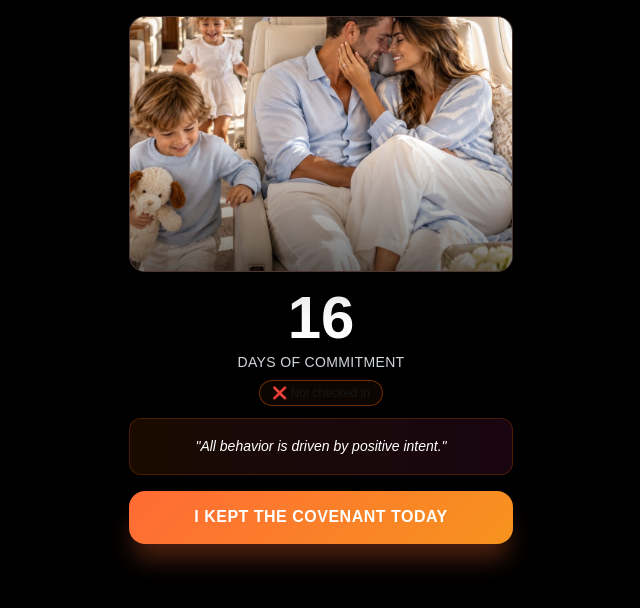
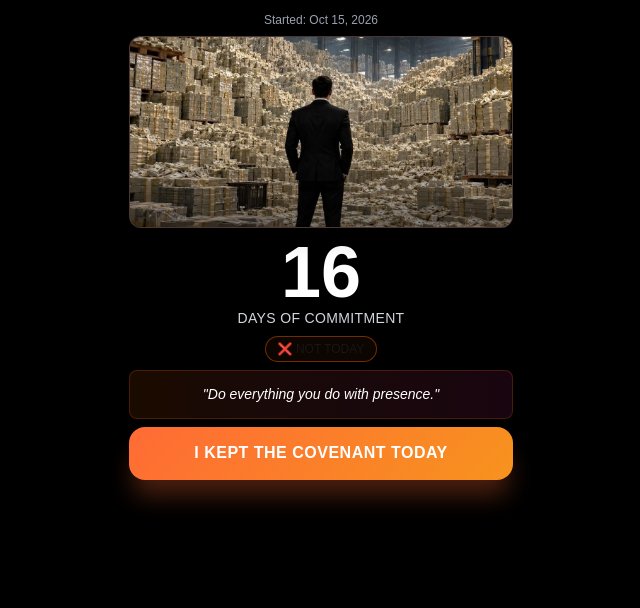
Before and after one commit to idovadya2707-cloud/idovadya2707-cloud.github.io, a Next.js app in the folder covenant-keeper/: page / in a window 1280 px wide. Shown: the top 608 px of the page, without its empty margins (319-959 px from the left). Built offline with nearby package versions, Linux system fonts and the light colour scheme.

Commit message:
Redesign: Israel timezone tracking, show start date, missed day indicator, compact layout

```diff
--- a/covenant-keeper/app/page.tsx
+++ b/covenant-keeper/app/page.tsx
@@ -1,8 +1,8 @@
 'use client';
 
 import { useState, useEffect } from 'react';
-import { AFFIRMATIONS, IMAGES } from '@/lib/constants';
-import { getCurrentDayCount, getRandomIndex } from '@/lib/utils';
+import { AFFIRMATIONS, IMAGES, START_DATE } from '@/lib/constants';
+import { getCurrentDayCount, getRandomIndex, getTodayIsraelTime } from '@/lib/utils';
 
 export default function CovenantKeeper() {
   const [dayCount, setDayCount] = useState<number>(0);
@@ -11,6 +11,7 @@
   const [isAnimating, setIsAnimating] = useState(false);
   const [particles, setParticles] = useState<Array<{ id: number; x: number; y: number }>>([]);
   const [checkedInToday, setCheckedInToday] = useState(false);
+  const [missedYesterday, setMissedYesterday] = useState(false);
 
   useEffect(() => {
     // Register service worker
@@ -20,16 +21,25 @@
       });
     }
 
-    // Initialize on mount - calculate from start date
-    const initialDayCount = getCurrentDayCount();
-    setDayCount(initialDayCount);
-    setAffirmationIndex(getRandomIndex(AFFIRMATIONS.length));
-    setImageIndex(getRandomIndex(IMAGES.length));
+    const updateState = () => {
+      const todayIsrael = getTodayIsraelTime();
+      const initialDayCount = getCurrentDayCount();
+      setDayCount(initialDayCount);
+      setAffirmationIndex(getRandomIndex(AFFIRMATIONS.length));
+      setImageIndex(getRandomIndex(IMAGES.length));
 
-    // Check if checked in today
-    const today = new Date().toISOString().split('T')[0];
-    const lastCheckDate = localStorage.getItem('lastCheckDate');
-    setCheckedInToday(lastCheckDate === today);
+      const lastCheckDate = localStorage.getItem('lastCheckDate');
+      const lastCheckDay = localStorage.getItem('lastCheckDay');
+
+      setCheckedInToday(lastCheckDate === todayIsrael);
+      setMissedYesterday(lastCheckDay && lastCheckDay !== todayIsrael && !checkedInToday);
+    };
+
+    updateState();
+
+    // Check every minute for day change
+    const interval = setInterval(updateState, 60000);
+    return () => clearInterval(interval);
   }, []);
 
   const handleCheckIn = () => {
@@ -43,10 +53,12 @@
     }));
     setParticles(newParticles);
 
-    // Log the check-in
-    const today = new Date().toISOString().split('T')[0];
-    localStorage.setItem('lastCheckDate', today);
+    // Log the check-in with Israel timezone
+    const todayIsrael = getTodayIsraelTime();
+    localStorage.setItem('lastCheckDate', todayIsrael);
+    localStorage.setItem('lastCheckDay', todayIsrael);
     setCheckedInToday(true);
+    setMissedYesterday(false);
 
     // Rotate content
     setAffirmationIndex(getRandomIndex(AFFIRMATIONS.length));
@@ -59,29 +71,39 @@
   };
 
   return (
-    <div className="min-h-screen w-full bg-black flex flex-col items-center justify-start p-4 pt-4 safe-area-inset">
-      <div className="w-full max-w-sm">
-        {/* Image Card - TOP */}
-        <div className="relative mb-4 rounded-2xl overflow-hidden shadow-2xl h-64 bg-slate-800 border border-orange-500/20">
+    <div className="w-full bg-black flex flex-col items-center justify-between p-3 safe-area-inset" style={{ minHeight: '100vh' }}>
+      <div className="w-full max-w-sm flex flex-col gap-2">
+        {/* Start Date */}
+        <p className="text-center text-gray-400 text-xs">Started: {START_DATE.toLocaleDateString('en-US', { month: 'short', day: 'numeric', year: 'numeric' })}</p>
+
+        {/* Image Card */}
+        <div className="relative rounded-xl overflow-hidden shadow-xl h-48 bg-slate-800 border border-orange-500/20">
           <img
             src={IMAGES[imageIndex]}
             alt="Inspiration"
-            className="w-full h-full object-cover transition-all duration-700 hover:scale-105"
+            className="w-full h-full object-cover transition-all duration-700"
           />
-          <div className="absolute inset-0 bg-gradient-to-t from-black/60 via-transparent to-transparent"></div>
+          <div className="absolute inset-0 bg-gradient-to-t from-black/50 via-transparent to-transparent"></div>
         </div>
 
         {/* Day Counter */}
-        <div className="text-center mb-3">
-          <div className="text-6xl font-black text-white mb-1">{dayCount}</div>
+        <div className="text-center">
+          <div className="text-7xl font-black text-white">{dayCount}</div>
           <p className="text-gray-300 text-sm font-light tracking-wide">DAYS OF COMMITMENT</p>
-          <div className="mt-2 inline-block px-3 py-1 rounded-full border border-orange-500/40 bg-orange-500/5">
-            <p className="text-xs font-medium">{checkedInToday ? '✅ Checked in' : '❌ Not checked in'}</p>
+          <div className="mt-2 flex gap-2 justify-center flex-wrap">
+            <div className="inline-block px-3 py-1 rounded-full border border-orange-500/40 bg-orange-500/5">
+              <p className="text-xs font-medium">{checkedInToday ? '✅ TODAY' : '❌ NOT TODAY'}</p>
+            </div>
+            {missedYesterday && (
+              <div className="inline-block px-3 py-1 rounded-full border border-red-500/40 bg-red-500/5">
+                <p className="text-xs font-medium">⚠️ MISSED YESTERDAY</p>
+              </div>
+            )}
           </div>
         </div>
 
         {/* Affirmation */}
-        <div className="bg-gradient-to-r from-orange-500/10 to-pink-500/10 rounded-xl p-4 mb-4 backdrop-blur-sm border border-orange-500/20">
+        <div className="bg-gradient-to-r from-orange-500/10 to-pink-500/10 rounded-lg p-3 backdrop-blur-sm border border-orange-500/20">
           <p className="text-white text-center text-sm leading-relaxed font-light italic">
             "{AFFIRMATIONS[affirmationIndex]}"
           </p>
--- a/covenant-keeper/lib/utils.ts
+++ b/covenant-keeper/lib/utils.ts
@@ -15,3 +15,12 @@
 export function getRandomIndex(max: number): number {
   return Math.floor(Math.random() * max);
 }
+
+export function getTodayIsraelTime(): string {
+  const date = new Date();
+  const israelDate = new Date(date.toLocaleString('en-US', { timeZone: 'Asia/Jerusalem' }));
+  const year = israelDate.getFullYear();
+  const month = String(israelDate.getMonth() + 1).padStart(2, '0');
+  const day = String(israelDate.getDate()).padStart(2, '0');
+  return `${year}-${month}-${day}`;
+}
```
